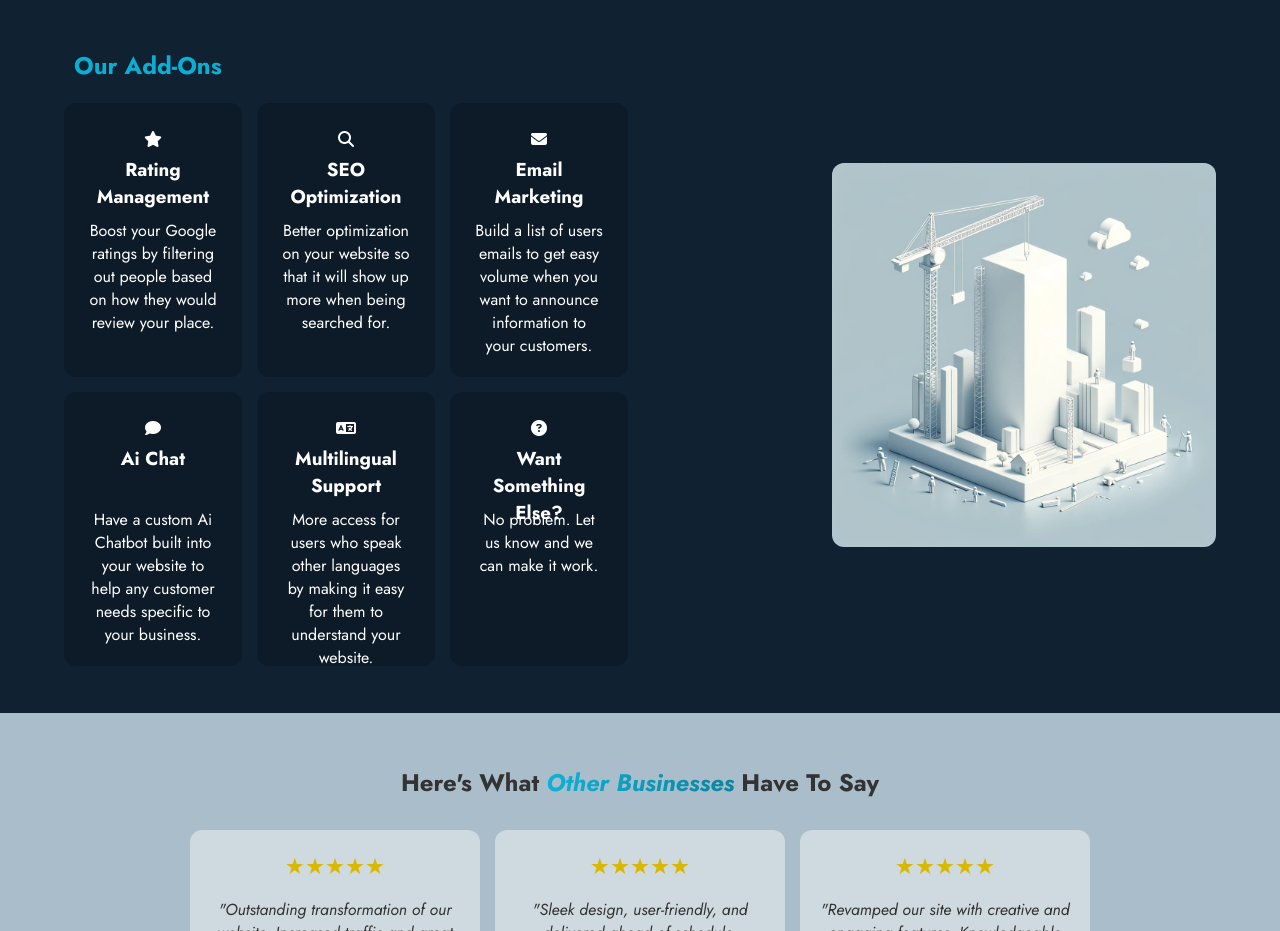
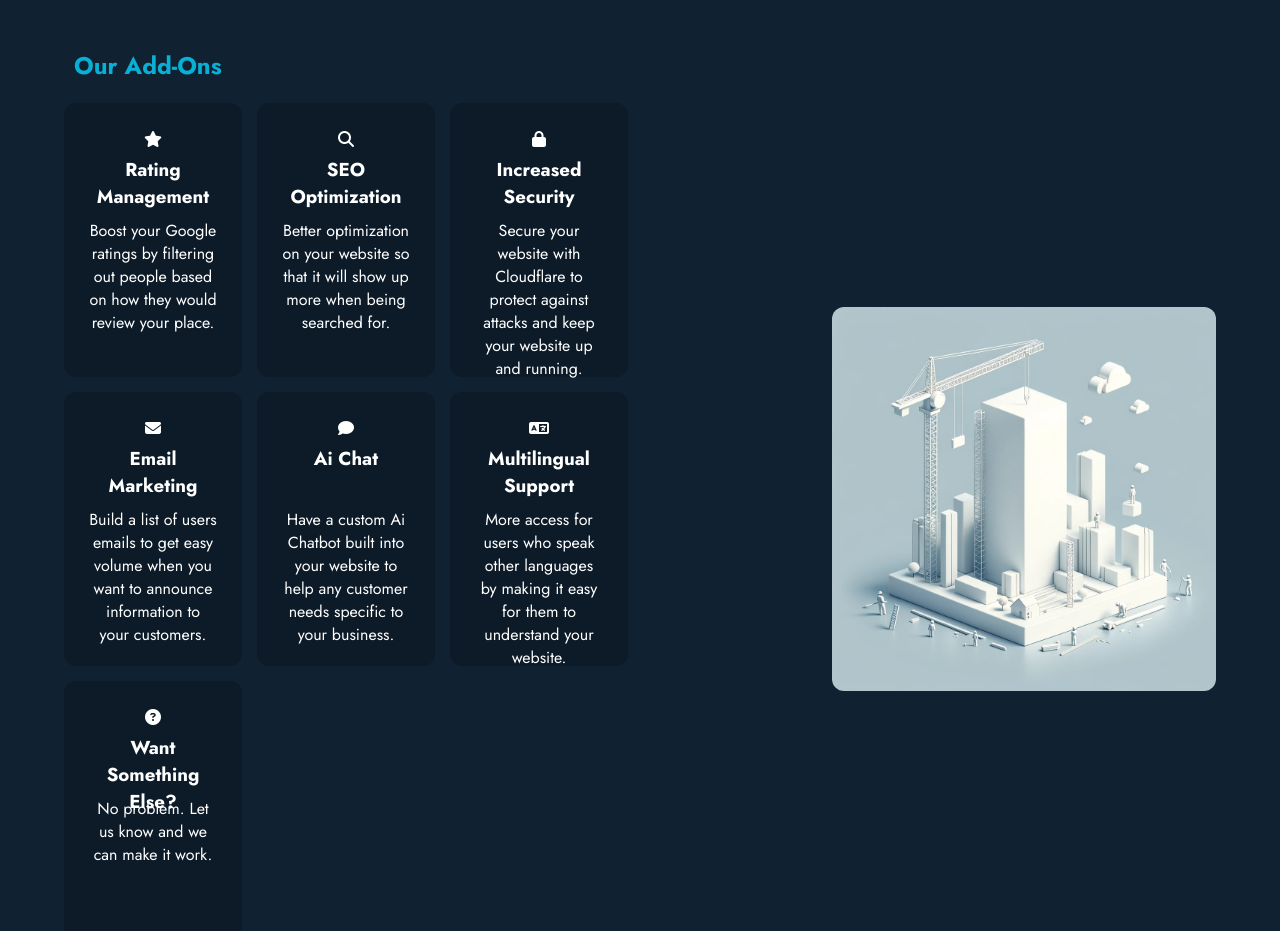
Before and after one commit to michael-sutu/Web-Xcelerator, a website: page public/index.html in a window 1280 px wide. Shown: the part 1200-2131 px from the top of the page. Drawn offline with Linux system fonts and the light colour scheme; files that its build step writes are made by us from their sources; files whose address does not match are found by name.

Commit message:
Update index.html

```diff
--- a/public/index.html
+++ b/public/index.html
@@ -68,6 +68,11 @@
                             <p>Better optimization on your website so that it will show up more when being searched for.</p>
                         </div>
                         <div>
+                            <i class="fa-solid fa-lock"></i>
+                            <h3>Increased Security</h3>
+                            <p>Secure your website with Cloudflare to protect against attacks and keep your website up and running.</p>
+                        </div>
+                        <div>
                             <i class="fa-solid fa-envelope"></i>
                             <h3>Email Marketing</h3>
                             <p>Build a list of users emails to get easy volume when you want to announce information to your customers.</p>
```
